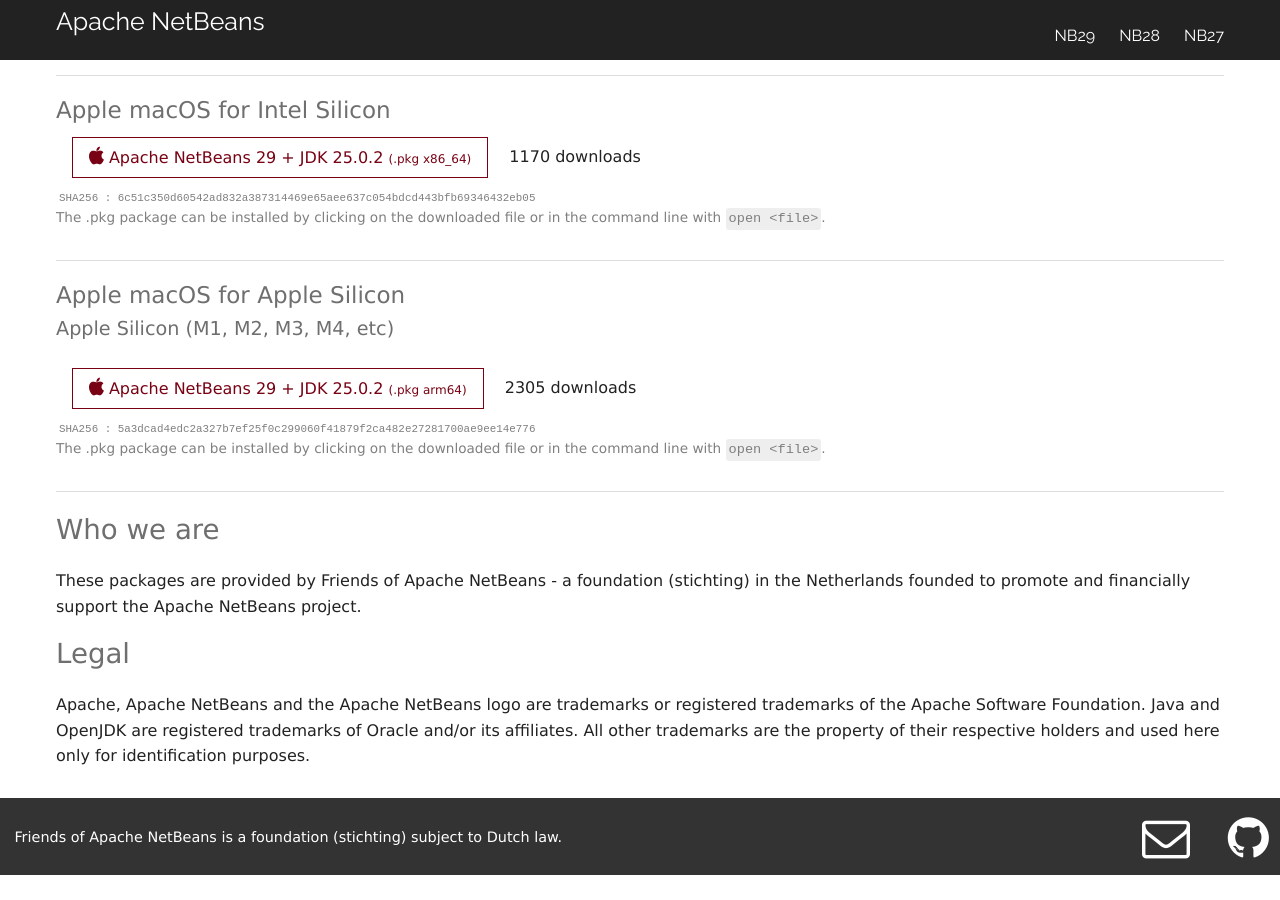
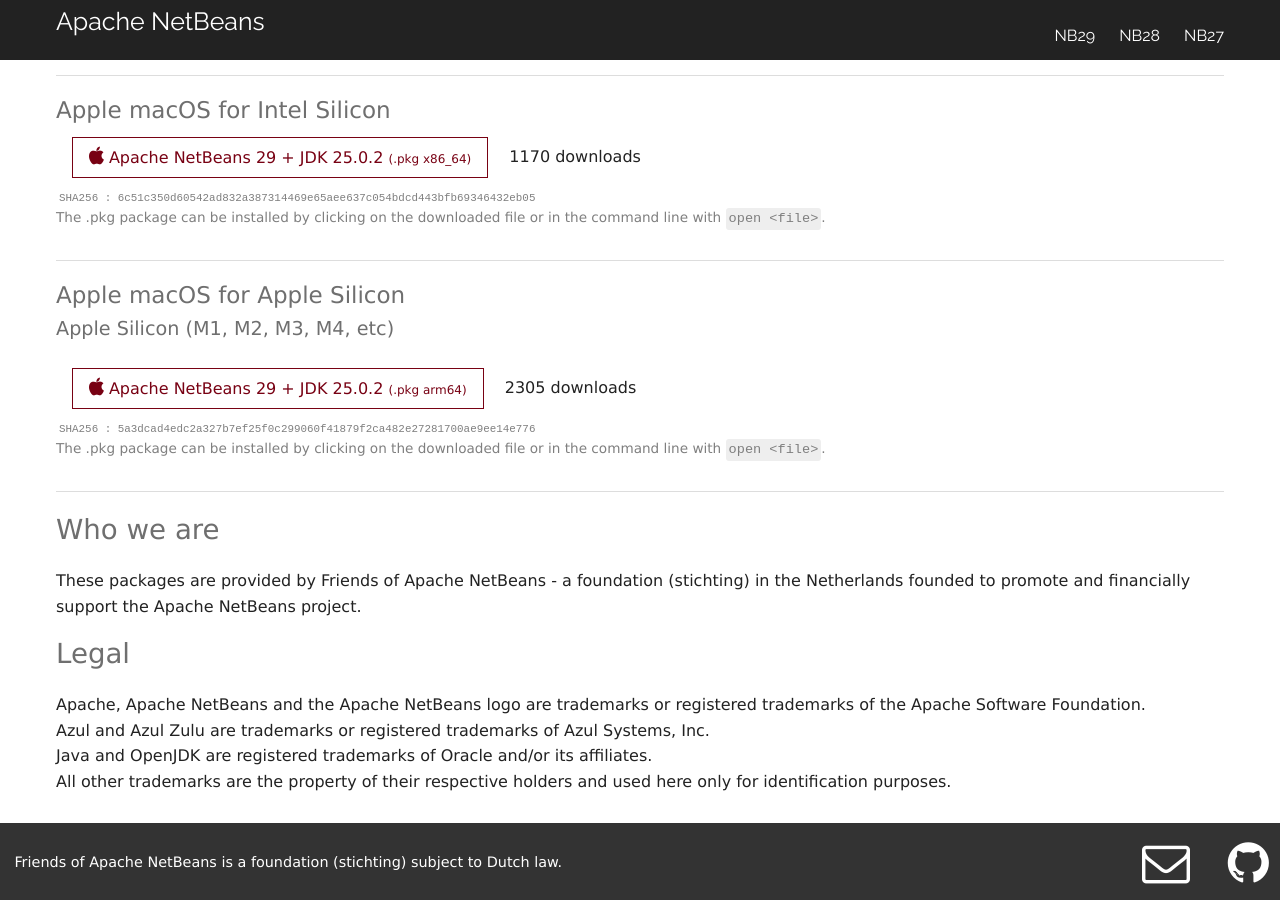
Before and after one commit to Friends-of-Apache-NetBeans/netbeans-installers-site, a Jekyll site: the page built from index.html, in a window 1280 px wide and 900 px high, scrolled down 1489 px. Built offline with Jekyll 4.4.1, drawn with Linux system fonts in a browser that asks for light colours; nearby versions of some CDN libraries; before the commit the page ends 2364 px from its top, so only the background shows below that.

Commit message:
Update trademark lines in who.html

```diff
--- a/_includes/who.html
+++ b/_includes/who.html
@@ -6,8 +6,8 @@
 
   <h2>Legal</h2>
   <p>Apache, Apache NetBeans and the Apache NetBeans logo are trademarks or registered trademarks
-    of the Apache Software Foundation.
-    {{sb.jdk.trademarkline}}
-    Java and OpenJDK are registered trademarks of Oracle and/or its affiliates.
+    of the Apache Software Foundation.<br>
+    {{sb.jdk-trademark-line}}<br>
+    Java and OpenJDK are registered trademarks of Oracle and/or its affiliates.<br>
     All other trademarks are the property of their respective holders and used here only for identification purposes.</p>
 </section>
```
